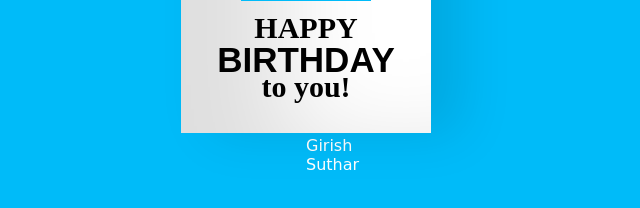
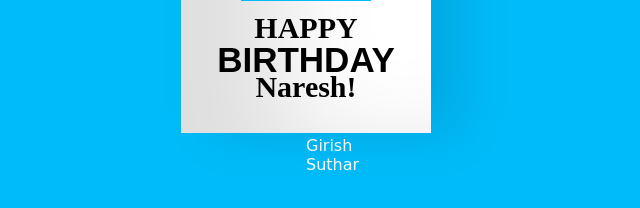
Before and after one commit to hellogirish07/Birthday, a plain HTML site: page Happy Birthday/index.html in a window 1280 px wide. Shown: the part 450-658 px from the top of the page, 334-974 px from the left. Drawn offline with Linux system fonts and the light colour scheme.

Commit message:
Update index.html

```diff
--- a/Happy Birthday/index.html
+++ b/Happy Birthday/index.html
@@ -15,7 +15,7 @@
             <div class="front-text">
                 <h3 class="happy">HAPPY</h3>
                 <h2 class="bday">BIRTHDAY</h2>
-                <h3 class="toyou">to you!</h3>
+                <h3 class="toyou">Naresh!</h3>
             </div>
             <div class="wrap-deco">
                 <div class="decorations"></div>
@@ -34,10 +34,10 @@
             <div class="inside-text">
                 <h3 class="happy">HAPPY</h3>
                 <h2 class="bday">BIRTHDAY</h2>
-                <h3 class="toyou">to you!</h3>
+                <h3 class="toyou">Naresh!</h3>
             </div>
             <div class="wishes">
-                <p>Dear Friend,</p>
+                <p>Dear Brother,</p>
                 <p>Happy birthday!! I hope your day is filled with lots of love and laughter! May all of your birthday wishes come true.</p>
                 <p class="name">Girish Suthar</p>
             </div>
```
